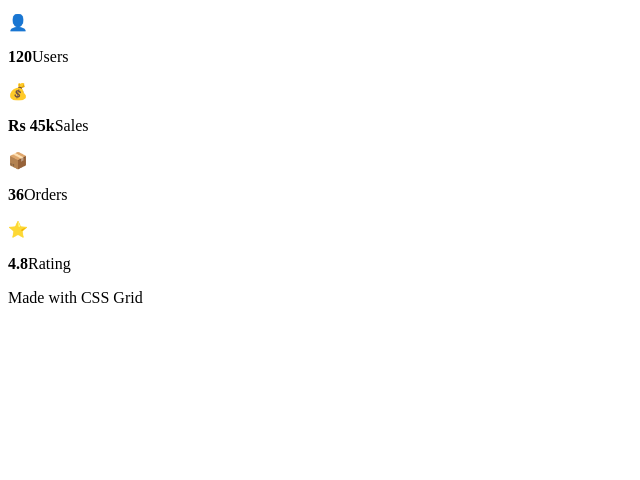
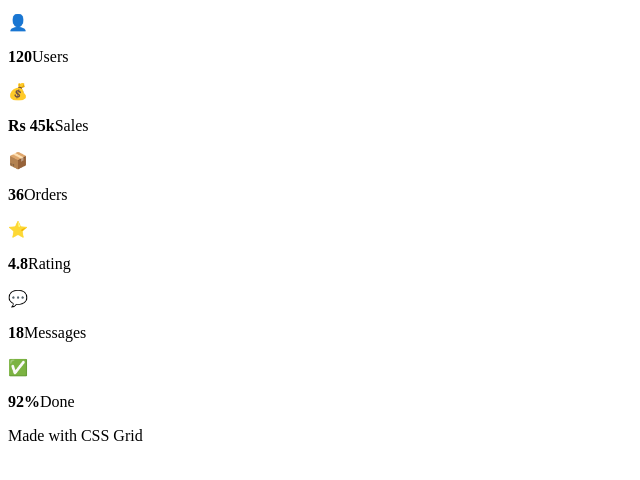
Before and after one commit to h-xrsh/Assignment1, a plain HTML site: page week8/index8.html in a window 1280 px wide. Shown: the part 184-664 px from the top of the page, without its empty margins (0-640 px from the left). Drawn offline with Linux system fonts and the light colour scheme.

Commit message:
commit 5

```diff
--- a/week8/index8.html
+++ b/week8/index8.html
@@ -37,6 +37,14 @@
                 <span class="metric-icon" aria-hidden="true">⭐</span>
                 <p><strong>4.8</strong><span>Rating</span></p>
             </article>
+            <article class="metric">
+                <span class="metric-icon" aria-hidden="true">💬</span>
+                <p><strong>18</strong><span>Messages</span></p>
+            </article>
+            <article class="metric">
+                <span class="metric-icon" aria-hidden="true">✅</span>
+                <p><strong>92%</strong><span>Done</span></p>
+            </article>
 
 
         </section>
```
